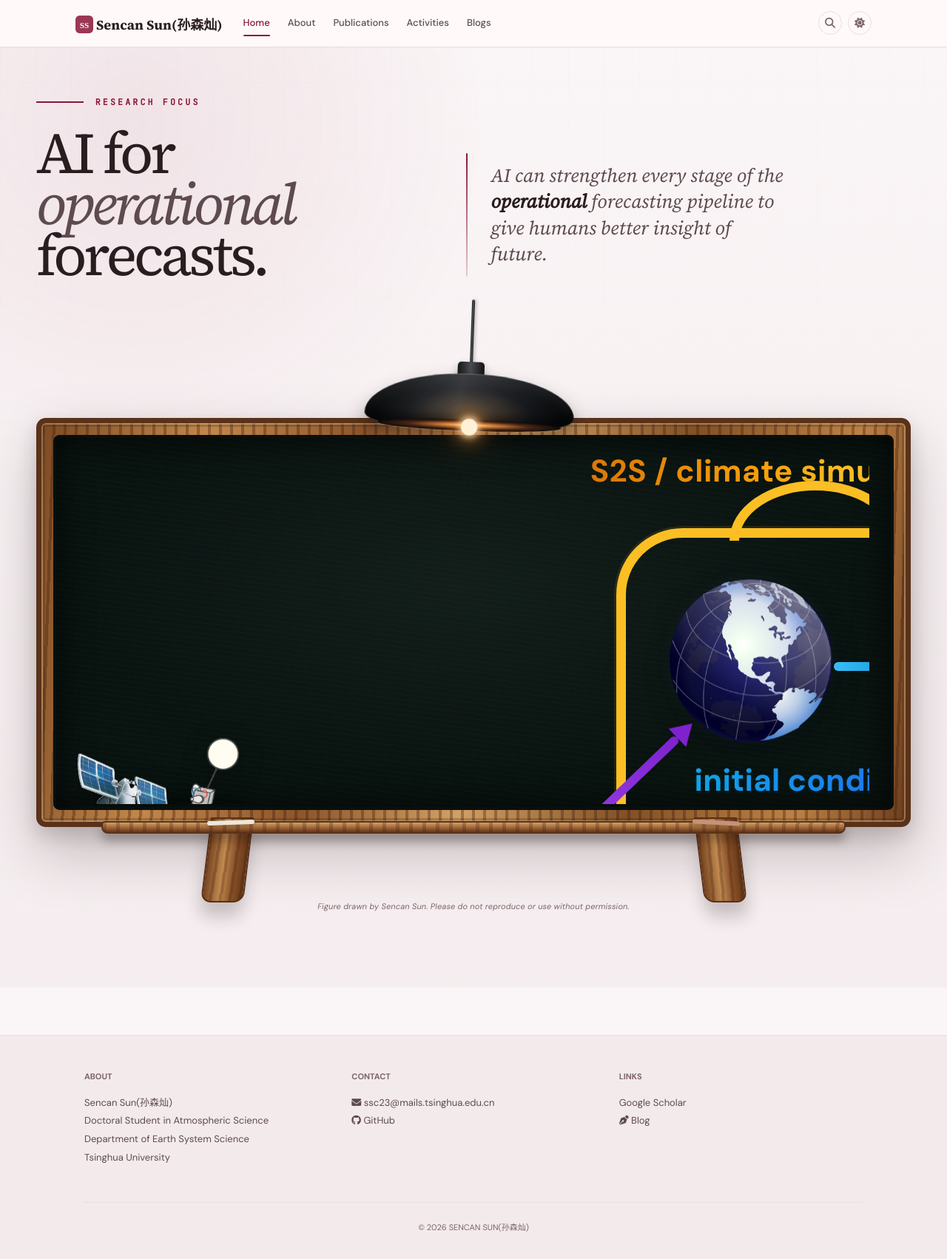
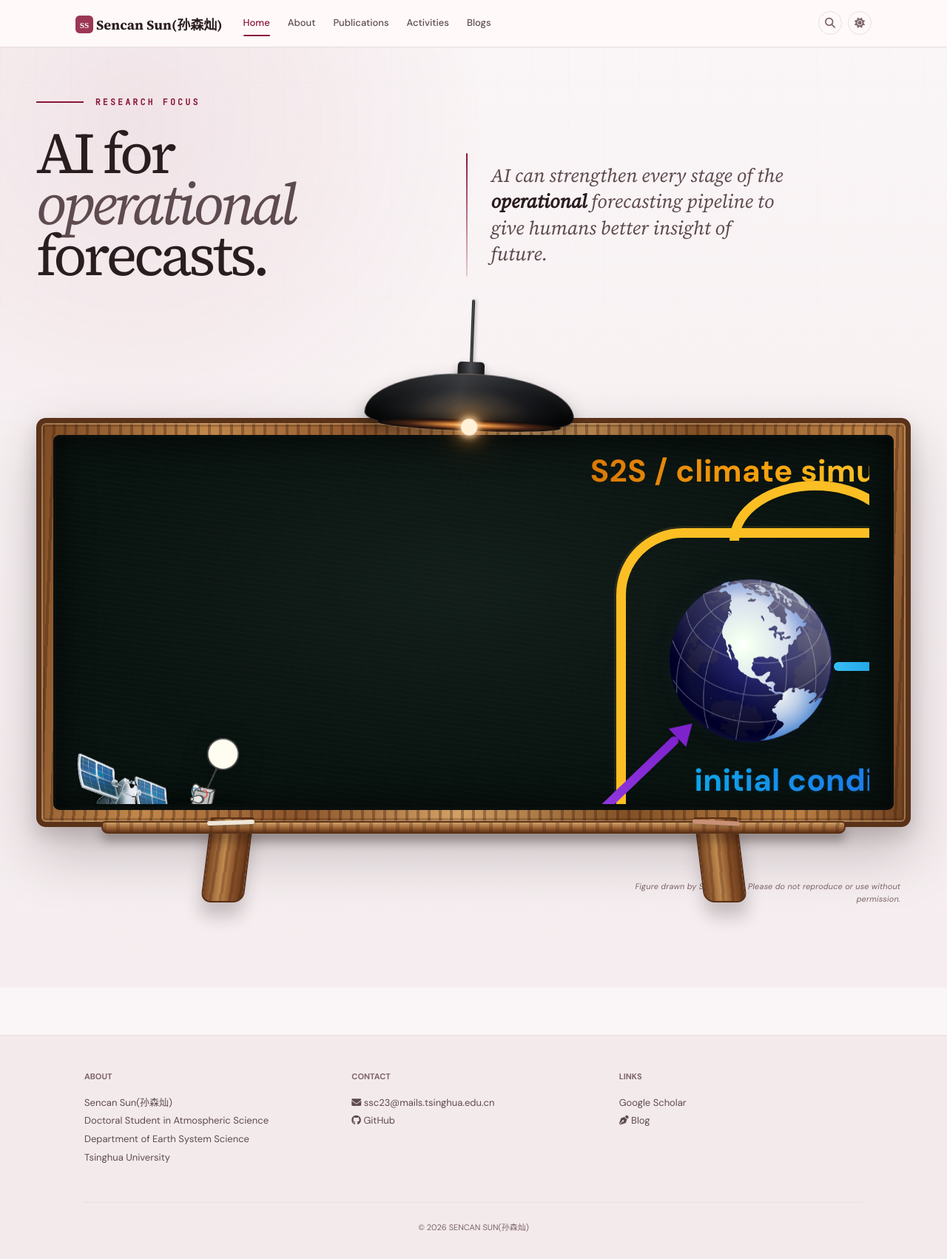
Before and after one commit to sunmoumou1/sunmoumou1.github.io, a Jekyll site: the page built from _pages/home.md, in a window 1280 px wide. Shown: the whole page at 74% size. Built offline with Jekyll 4.4.1, drawn with Linux system fonts in a browser that asks for light colours; a style sheet for code colours, icons or effects is not loaded.

Commit message:
Reposition Home figure credit

```diff
--- a/_sass/layouts/_home.scss
+++ b/_sass/layouts/_home.scss
@@ -368,9 +368,10 @@
 
 .home-figure-credit {
   position: absolute;
-  right: 0;
-  bottom: 0;
-  left: 0;
+  right: 1.2%;
+  bottom: clamp(0.35rem, 0.8vw, 0.9rem);
+  left: auto;
+  width: unquote('min(35%, 32rem)');
   margin: 0;
   color: var(--text-muted);
   font-family: 'DM Sans', sans-serif;
@@ -378,7 +379,7 @@
   font-style: italic;
   letter-spacing: 0.015em;
   line-height: 1.5;
-  text-align: center;
+  text-align: right;
 }
 
 @media (max-width: 860px) {
@@ -437,6 +438,16 @@
 
   .home-board-surface {
     border-width: 1px;
+  }
+
+  .home-figure-credit {
+    right: 0;
+    bottom: -0.35rem;
+    left: 0;
+    width: 100%;
+    padding: 0 0.5rem;
+    font-size: 0.64rem;
+    text-align: center;
   }
 }
 
```
